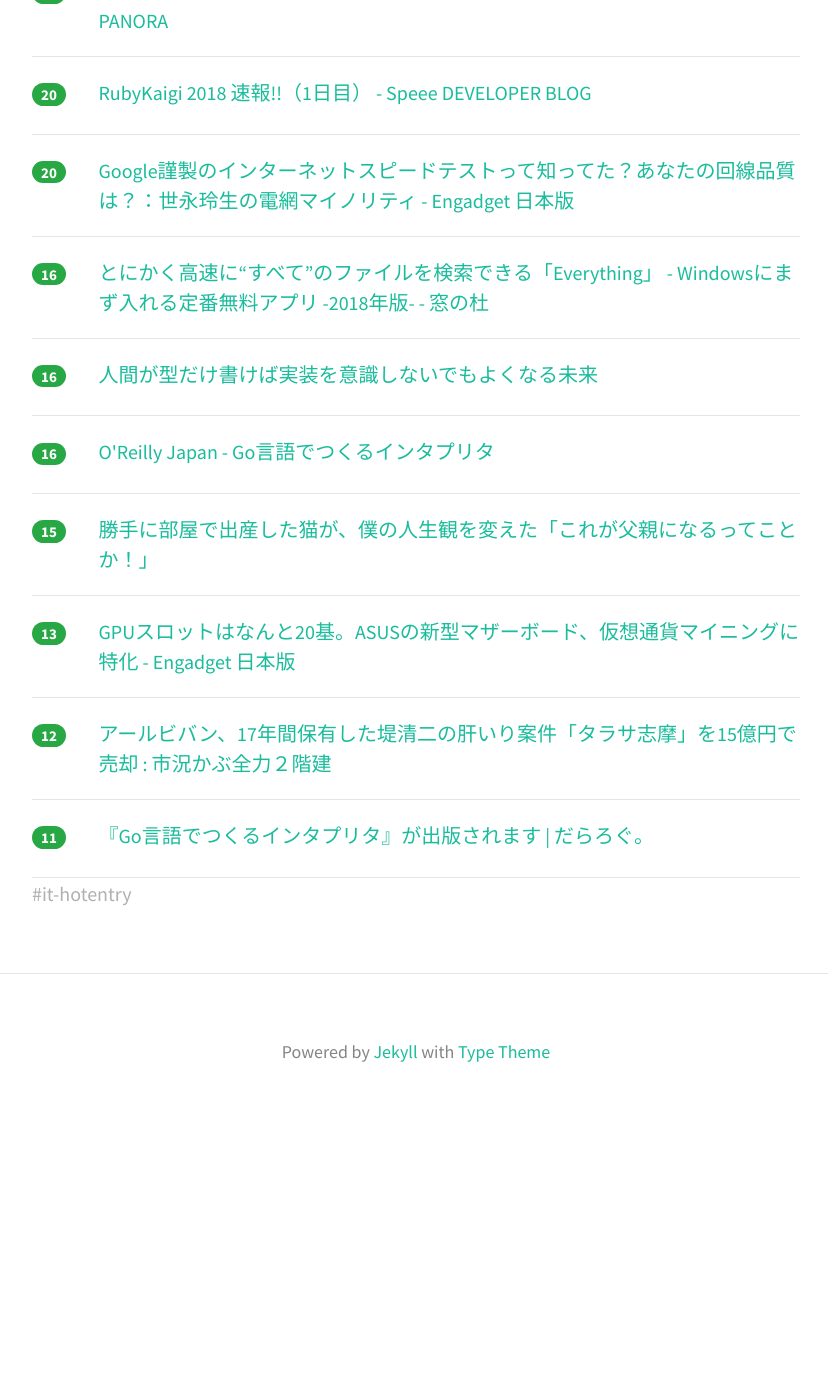
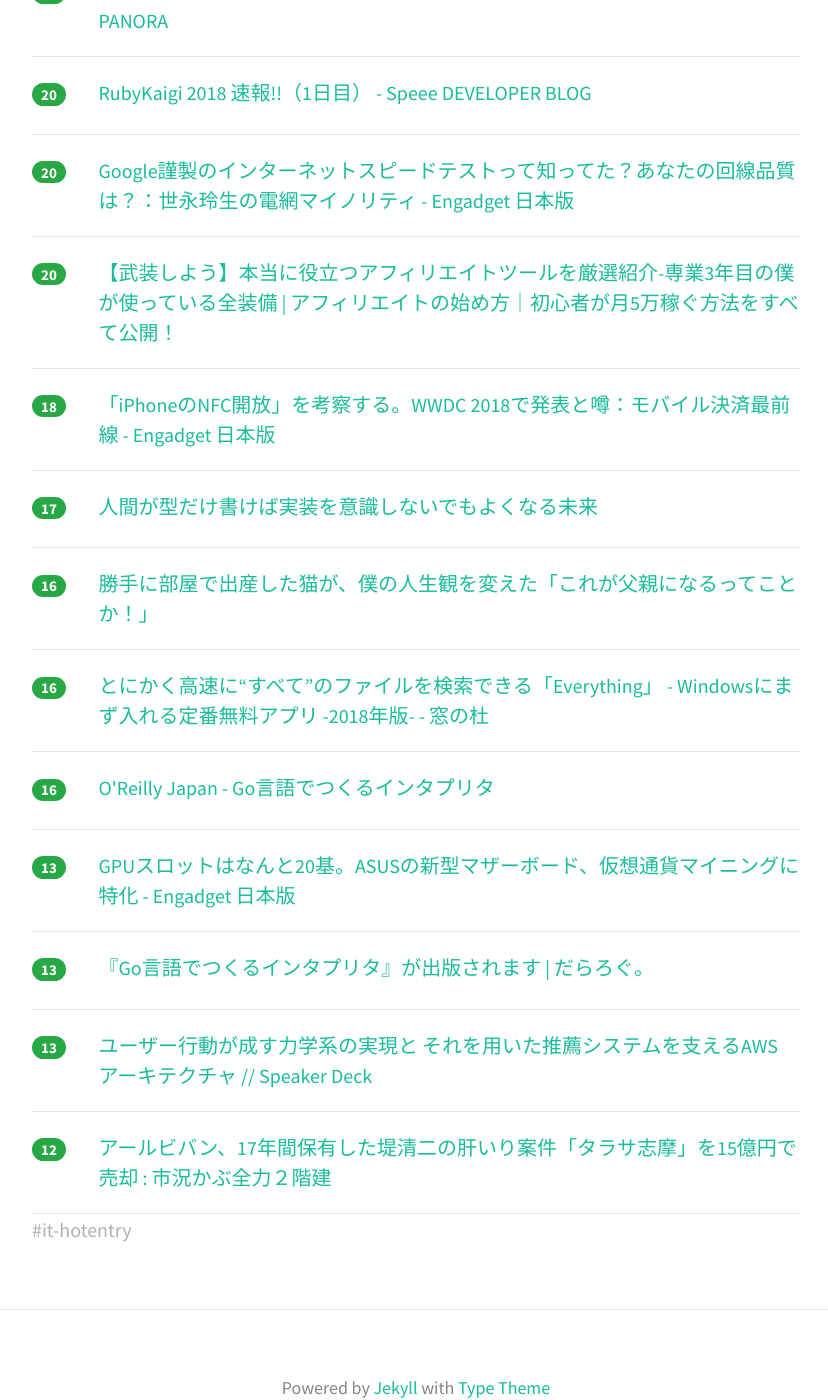
Before and after one commit to yatta47/hatena-matome-site, a Jekyll site: the page built from _posts/2018-06-02-hatena.md, in a window 1280 px wide and 1400 px high, scrolled down 521 px. Shown: the whole window, without its empty margins (224-1052 px from the left). Built offline with Jekyll 4.4.1, drawn with Linux system fonts in a browser that asks for light colours; nearby versions of some CDN libraries; before the commit the page ends 1650 px from its top, so only the background shows below that; some of the changed text lies outside the part shown.

Commit message:
Updated 2018-06-02

```diff
--- a/_posts/2018-06-02-hatena.md
+++ b/_posts/2018-06-02-hatena.md
@@ -1,18 +1,18 @@
 ---
 layout: post
 title:  "2018-06-02 はてぶIT"
-date:   2018-06-02 05:01:10
+date:   2018-06-02 06:01:26
 tags: [it-hotentry]
 ---
-11 件のデータあり
+14 件のデータあり
 
 <hr><div class="row">
-<div class="col-1"><span class="badge badge-pill badge-success h2">32</span></div>
+<div class="col-1"><span class="badge badge-pill badge-success h2">36</span></div>
 <div class="col-11"><a href='https://togetter.com/li/1232990' target='_blank'>エロ漫画雑誌読み放題サービスのユーザー登録画面が画期的すぎてこれを考えた人は天才「才能が怖い」「入らなきゃ（使命感）」 - Togetter</a></div>
 </div>
 <hr>
 <div class="row">
-<div class="col-1"><span class="badge badge-pill badge-success h2">31</span></div>
+<div class="col-1"><span class="badge badge-pill badge-success h2">34</span></div>
 <div class="col-11"><a href='http://panora.tokyo/63628/' target='_blank'>無料PCアプリ「3tene」登場　VTuber配信に必要な機能をまるっと搭載 – PANORA</a></div>
 </div>
 <hr>
@@ -27,13 +27,28 @@ tags: [it-hotentry]
 </div>
 <hr>
 <div class="row">
-<div class="col-1"><span class="badge badge-pill badge-success h2">16</span></div>
-<div class="col-11"><a href='https://forest.watch.impress.co.jp/docs/serial/winbasic2018/1125142.html' target='_blank'>とにかく高速に“すべて”のファイルを検索できる「Everything」 - Windowsにまず入れる定番無料アプリ -2018年版- - 窓の杜</a></div>
+<div class="col-1"><span class="badge badge-pill badge-success h2">20</span></div>
+<div class="col-11"><a href='http://hituji-affiliate.com/tool/' target='_blank'>【武装しよう】本当に役立つアフィリエイトツールを厳選紹介-専業3年目の僕が使っている全装備 | アフィリエイトの始め方｜初心者が月5万稼ぐ方法をすべて公開！</a></div>
+</div>
+<hr>
+<div class="row">
+<div class="col-1"><span class="badge badge-pill badge-success h2">18</span></div>
+<div class="col-11"><a href='https://japanese.engadget.com/2018/06/01/wwdc18-iphone-nfc/' target='_blank'>「iPhoneのNFC開放」を考察する。WWDC 2018で発表と噂：モバイル決済最前線 - Engadget 日本版</a></div>
+</div>
+<hr>
+<div class="row">
+<div class="col-1"><span class="badge badge-pill badge-success h2">17</span></div>
+<div class="col-11"><a href='https://qiita.com/arowM/items/b92075627ddb4ad92d1e' target='_blank'>人間が型だけ書けば実装を意識しないでもよくなる未来</a></div>
 </div>
 <hr>
 <div class="row">
 <div class="col-1"><span class="badge badge-pill badge-success h2">16</span></div>
-<div class="col-11"><a href='https://qiita.com/arowM/items/b92075627ddb4ad92d1e' target='_blank'>人間が型だけ書けば実装を意識しないでもよくなる未来</a></div>
+<div class="col-11"><a href='https://www.huffingtonpost.jp/2018/06/01/i-became-a-cats-dad_a_23448496/' target='_blank'>勝手に部屋で出産した猫が、僕の人生観を変えた「これが父親になるってことか！」</a></div>
+</div>
+<hr>
+<div class="row">
+<div class="col-1"><span class="badge badge-pill badge-success h2">16</span></div>
+<div class="col-11"><a href='https://forest.watch.impress.co.jp/docs/serial/winbasic2018/1125142.html' target='_blank'>とにかく高速に“すべて”のファイルを検索できる「Everything」 - Windowsにまず入れる定番無料アプリ -2018年版- - 窓の杜</a></div>
 </div>
 <hr>
 <div class="row">
@@ -42,13 +57,18 @@ tags: [it-hotentry]
 </div>
 <hr>
 <div class="row">
-<div class="col-1"><span class="badge badge-pill badge-success h2">15</span></div>
-<div class="col-11"><a href='https://www.huffingtonpost.jp/2018/06/01/i-became-a-cats-dad_a_23448496/' target='_blank'>勝手に部屋で出産した猫が、僕の人生観を変えた「これが父親になるってことか！」</a></div>
+<div class="col-1"><span class="badge badge-pill badge-success h2">13</span></div>
+<div class="col-11"><a href='https://japanese.engadget.com/2018/06/01/asus-gpu-20/' target='_blank'>GPUスロットはなんと20基。ASUSの新型マザーボード、仮想通貨マイニングに特化 - Engadget 日本版</a></div>
 </div>
 <hr>
 <div class="row">
 <div class="col-1"><span class="badge badge-pill badge-success h2">13</span></div>
-<div class="col-11"><a href='https://japanese.engadget.com/2018/06/01/asus-gpu-20/' target='_blank'>GPUスロットはなんと20基。ASUSの新型マザーボード、仮想通貨マイニングに特化 - Engadget 日本版</a></div>
+<div class="col-11"><a href='https://darashi.net/2018/06/01/writing-an-interpreter-in-go-ja.html' target='_blank'>『Go言語でつくるインタプリタ』が出版されます | だらろぐ。</a></div>
+</div>
+<hr>
+<div class="row">
+<div class="col-1"><span class="badge badge-pill badge-success h2">13</span></div>
+<div class="col-11"><a href='https://speakerdeck.com/mathetake/yuzaxing-dong-gacheng-suli-xue-xi-falseshi-xian-to-sorewoyong-itatui-jian-sisutemuwozhi-eruaws-akitekutiya' target='_blank'>ユーザー行動が成す力学系の実現と それを用いた推薦システムを支えるAWS アーキテクチャ // Speaker Deck</a></div>
 </div>
 <hr>
 <div class="row">
@@ -56,8 +76,3 @@ tags: [it-hotentry]
 <div class="col-11"><a href='http://kabumatome.doorblog.jp/archives/65763020.html' target='_blank'>アールビバン、17年間保有した堤清二の肝いり案件「タラサ志摩」を15億円で売却 : 市況かぶ全力２階建</a></div>
 </div>
 <hr>
-<div class="row">
-<div class="col-1"><span class="badge badge-pill badge-success h2">11</span></div>
-<div class="col-11"><a href='https://darashi.net/2018/06/01/writing-an-interpreter-in-go-ja.html' target='_blank'>『Go言語でつくるインタプリタ』が出版されます | だらろぐ。</a></div>
-</div>
-<hr>
```
